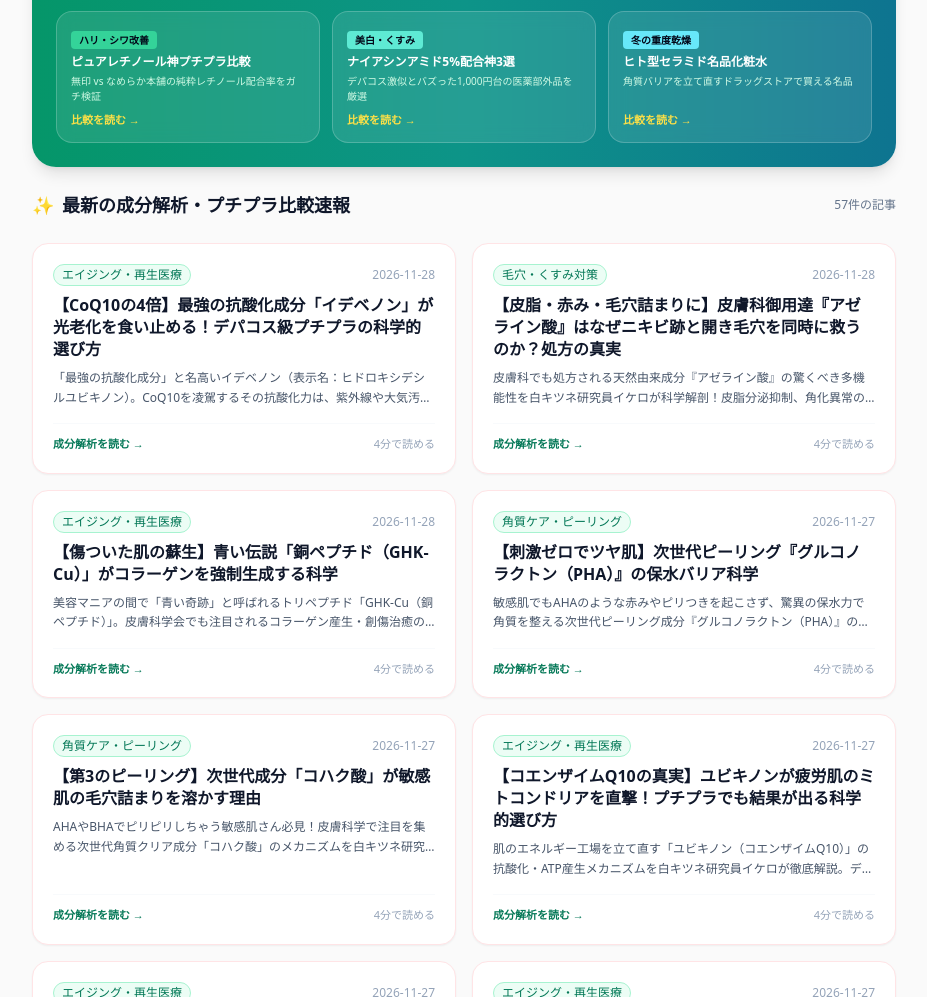
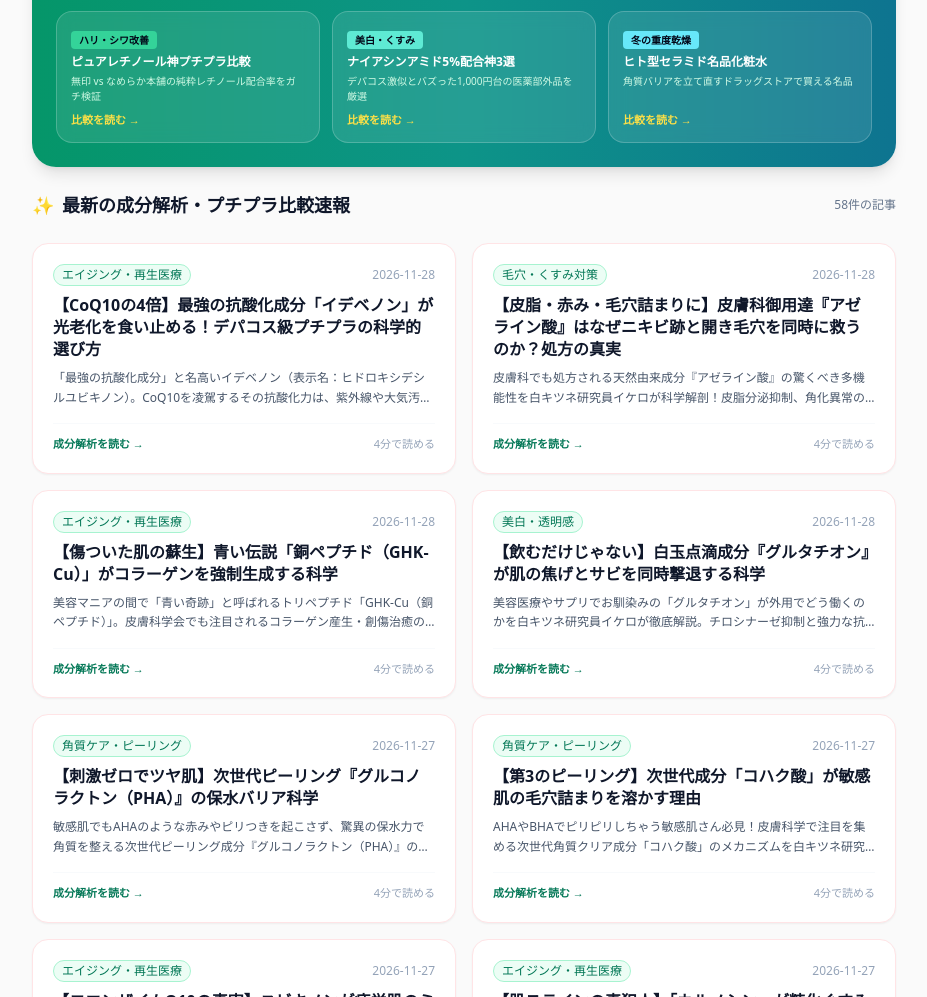
Before and after one commit to lilipat-step-bayarts/kouteki-lifehack, a plain HTML site: page store2/dist/index.html in a window 1280 px wide. Shown: the part 877-1874 px from the top of the page, without its empty margins (176-1103 px from the left). Drawn offline with nearby package versions, Linux system fonts and the light colour scheme.

Commit message:
chore(auto): 1〜4号店の記事更新＆本番デプロイ同期 [skip ci]

```diff
--- a/store2/dist/index.html
+++ b/store2/dist/index.html
@@ -167,7 +167,7 @@
       <h2 class="text-lg font-bold text-slate-900 flex items-center gap-2">
         <span>✨</span> 最新の成分解析・プチプラ比較速報
       </h2>
-      <span class="text-xs text-slate-500 font-medium">57件の記事</span>
+      <span class="text-xs text-slate-500 font-medium">58件の記事</span>
     </div>
 
     <!-- 記事グリッド -->
@@ -228,6 +228,27 @@
             </h3>
             <p class="text-xs text-slate-600 line-clamp-2 leading-relaxed">
               美容マニアの間で「青い奇跡」と呼ばれるトリペプチド「GHK-Cu（銅ペプチド）」。皮膚科学会でも注目されるコラーゲン産生・創傷治癒の驚異的なメカニズムを、白キツネ研究員イケロが科学的に解剖します🦊✨
+            </p>
+          </div>
+          <div class="mt-4 pt-3 border-t border-slate-50 flex items-center justify-between text-[11px] text-emerald-700 font-semibold">
+            <span>成分解析を読む →</span>
+            <span class="text-slate-400 font-normal">4分で読める</span>
+          </div>
+        </a>
+
+        <a href="/articles/glutathione-translucent-skin-science" class="group bg-white rounded-2xl p-5 border border-rose-100 hover:border-emerald-300 shadow-sm hover:shadow-md transition-all flex flex-col justify-between">
+          <div class="space-y-2">
+            <div class="flex items-center justify-between text-xs text-slate-400">
+              <span class="px-2 py-0.5 rounded-full bg-emerald-50 text-emerald-700 border border-emerald-200 font-medium">
+                美白・透明感
+              </span>
+              <time datetime="2026-11-28">2026-11-28</time>
+            </div>
+            <h3 class="text-base font-bold text-slate-900 group-hover:text-emerald-700 transition leading-snug">
+              【飲むだけじゃない】白玉点滴成分『グルタチオン』が肌の焦げとサビを同時撃退する科学
+            </h3>
+            <p class="text-xs text-slate-600 line-clamp-2 leading-relaxed">
+              美容医療やサプリでお馴染みの「グルタチオン」が外用でどう働くのかを白キツネ研究員イケロが徹底解説。チロシナーゼ抑制と強力な抗酸化力で、くすみを根本から断つ科学的メカニズムと賢いプチプラ選びをお届けします🦊✨
             </p>
           </div>
           <div class="mt-4 pt-3 border-t border-slate-50 flex items-center justify-between text-[11px] text-emerald-700 font-semibold">
--- a/store2/dist/rss.xml
+++ b/store2/dist/rss.xml
@@ -3,6 +3,7 @@
     <item><title>【CoQ10の4倍】最強の抗酸化成分「イデベノン」が光老化を食い止める！デパコス級プチプラの科学的選び方</title><link>https://lilipat-cosme-bayarts.com/articles/idebenone-antioxidant-photoaging-science</link><description>「最強の抗酸化成分」と名高いイデベノン（表示名：ヒドロキシデシルユビキノン）。CoQ10を凌駕するその抗酸化力は、紫外線や大気汚染による「光老化」から細胞を鉄壁ガードします。高価なデパコスに配合される希少成分を、賢くプチプラで取り入れるための科学的裏読み術を伝授するよ🦊✨</description><pubDate>2026-11-28</pubDate></item>
     <item><title>【皮脂・赤み・毛穴詰まりに】皮膚科御用達『アゼライン酸』はなぜニキビ跡と開き毛穴を同時に救うのか？処方の真実</title><link>https://lilipat-cosme-bayarts.com/articles/azelaic-acid-sebum-redness-science</link><description>皮膚科でも処方される天然由来成分『アゼライン酸』の驚くべき多機能性を白キツネ研究員イケロが科学解剖！皮脂分泌抑制、角化異常の正常化、チロシナーゼ阻害による色素沈着ケアまで、プチプラでも妥協しない高濃度処方の選び方を徹底解説します🦊✨</description><pubDate>2026-11-28</pubDate></item>
     <item><title>【傷ついた肌の蘇生】青い伝説「銅ペプチド（GHK-Cu）」がコラーゲンを強制生成する科学</title><link>https://lilipat-cosme-bayarts.com/articles/copper-peptide-ghk-cu-skin-repair</link><description>美容マニアの間で「青い奇跡」と呼ばれるトリペプチド「GHK-Cu（銅ペプチド）」。皮膚科学会でも注目されるコラーゲン産生・創傷治癒の驚異的なメカニズムを、白キツネ研究員イケロが科学的に解剖します🦊✨</description><pubDate>2026-11-28</pubDate></item>
+    <item><title>【飲むだけじゃない】白玉点滴成分『グルタチオン』が肌の焦げとサビを同時撃退する科学</title><link>https://lilipat-cosme-bayarts.com/articles/glutathione-translucent-skin-science</link><description>美容医療やサプリでお馴染みの「グルタチオン」が外用でどう働くのかを白キツネ研究員イケロが徹底解説。チロシナーゼ抑制と強力な抗酸化力で、くすみを根本から断つ科学的メカニズムと賢いプチプラ選びをお届けします🦊✨</description><pubDate>2026-11-28</pubDate></item>
     <item><title>【刺激ゼロでツヤ肌】次世代ピーリング『グルコノラクトン（PHA）』の保水バリア科学</title><link>https://lilipat-cosme-bayarts.com/articles/gluconolactone-pha-sensitive-skin-peeling</link><description>敏感肌でもAHAのような赤みやピリつきを起こさず、驚異の保水力で角質を整える次世代ピーリング成分『グルコノラクトン（PHA）』の真実。白キツネ研究員イケロが、デパコス級プチプラの処方差と科学的メカニズムを徹底解説します🦊✨</description><pubDate>2026-11-27</pubDate></item>
     <item><title>【第3のピーリング】次世代成分「コハク酸」が敏感肌の毛穴詰まりを溶かす理由</title><link>https://lilipat-cosme-bayarts.com/articles/succinic-acid-pore-sebum-clear</link><description>AHAやBHAでピリピリしちゃう敏感肌さん必見！皮膚科学で注目を集める次世代角質クリア成分「コハク酸」のメカニズムを白キツネ研究員イケロが徹底解説。デパコス級の処方設計をプチプラで賢く取り入れるコツとは？🦊✨</description><pubDate>2026-11-27</pubDate></item>
     <item><title>【コエンザイムQ10の真実】ユビキノンが疲労肌のミトコンドリアを直撃！プチプラでも結果が出る科学的選び方</title><link>https://lilipat-cosme-bayarts.com/articles/ubiquinone-coq10-cellular-energy-skincare</link><description>肌のエネルギー工場を立て直す「ユビキノン（コエンザイムQ10）」の抗酸化・ATP産生メカニズムを白キツネ研究員イケロが徹底解説。デパコスとプチプラの処方差を見抜き、ハリを取り戻す科学的スキンケアの極意をお伝えします🦊✨</description><pubDate>2026-11-27</pubDate></item>
@@ -14,5 +15,4 @@
     <item><title>【肝斑・居座るシミに終止符】抗炎症美白『トラネキサム酸』のメラニン生成ブロック科学とプチプラの真実</title><link>https://lilipat-cosme-bayarts.com/articles/tranexamic-acid-melasma-brightening-science</link><description>美容皮膚科でも頼りにされる抗炎症美白有効成分「トラネキサム酸」。なぜメラノサイトの暴走を止められるのか？デパコスとプチプラの処方差と、大人のくすみに効かせるための科学的レイヤリング術を白キツネ研究員イケロが徹底解説🦊✨</description><pubDate>2026-11-27</pubDate></item>
     <item><title>【ミネラルを操る黒い奇跡】フルボ酸のキレート力とエイジングケアの科学</title><link>https://lilipat-cosme-bayarts.com/articles/fulvic-acid-chelating-cellular-antioxidant</link><description>土壌中の微生物が作り出す神秘の成分「フルボ酸」のキレート作用と強力な抗酸化メカニズムを白キツネ研究員イケロが徹底解説。ミネラルを肌の奥へ届け、デパコス級の透明感を引き出すプチプラサイエンスに迫ります🦊✨</description><pubDate>2026-11-27</pubDate></item>
     <item><title>【頑固なシミを狙い撃ち】麹の力「コウジ酸」のメラニン直撃科学とプチプラ美白</title><link>https://lilipat-cosme-bayarts.com/articles/kojic-acid-melasma-spot-science</link><description>日本酒職人の手が白い秘密「コウジ酸」！チロシナーゼの銅イオンを直接奪う強力なキレート美白メカニズムを白キツネ研究員イケロが徹底解説。デパコスとプチプラの処方差の真実とは？🦊✨</description><pubDate>2026-11-27</pubDate></item>
-    <item><title>【肌の焦げをリセット】黄ぐすみを断つ「カルノシン」の糖化撃退メカニズムとプチプラ賢者の選び方</title><link>https://lilipat-cosme-bayarts.com/articles/carnosine-anti-glycation-skin-care</link><description>コラーゲンが硬化する「糖化」の恐怖を科学的に解説！白キツネ研究員イケロが、肌の黄ぐすみやハリ低下を食い止める「カルノシン」の驚異の抗糖化メカニズムと、賢く取り入れるプチプラ・デパコス比較の極意を紐解きます🦊✨</description><pubDate>2026-11-27</pubDate></item>
 </channel></rss>
```
Also changed, not shown: store2/dist/sitemap.xml.
